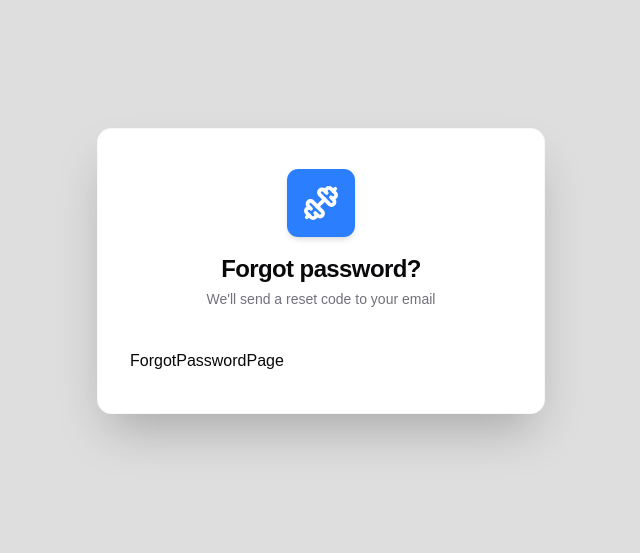
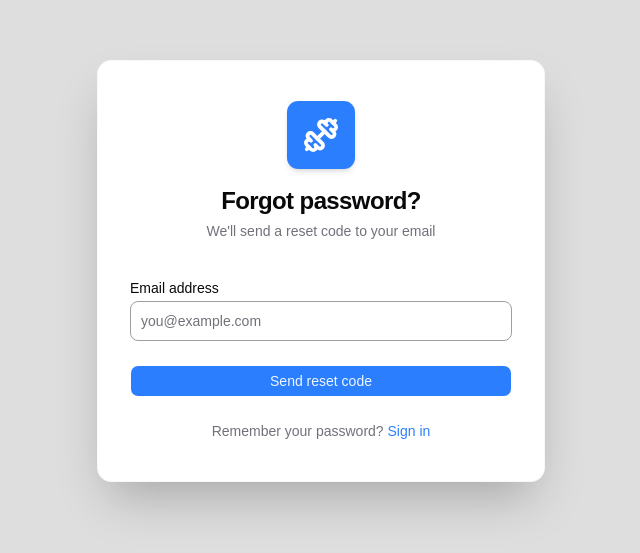
Before and after one commit to saki81/reminder-gym, a React (Vite) app in the folder frontend/: page /forgot-password in a window 1280 px wide. Shown: the part 129-682 px from the top of the page, without its empty margins (319-959 px from the left). Built offline with nearby package versions, Linux system fonts and the light colour scheme; no server answers.

Commit message:
frontend: fix useMe, fix  otp page logic, add forgot password logic, backend: add otp in forgot password controler

```diff
--- a/frontend/src/App.tsx
+++ b/frontend/src/App.tsx
@@ -8,7 +8,7 @@ export default function App() {
   return (
     <>
      <AppRouter/>
-     <Toaster />
+    {/* <Toaster /> */}
     </>
  )
 }
--- a/frontend/src/components/auth/ForgotPassworForm.tsx
+++ b/frontend/src/components/auth/ForgotPassworForm.tsx
@@ -0,0 +1,57 @@
+import { useForm } from "react-hook-form";
+import { Input } from "@/components/ui/input";
+import { Label } from "@/components/ui/label";
+import { Button } from "@/components/ui/button";
+import type { ForgotPassword }   from "@/types";
+import type { UseFormSetError }  from "react-hook-form";
+
+type Props = {
+  onSubmit:  (data: ForgotPassword, setError: UseFormSetError<ForgotPassword>) => void;
+  isPending: boolean;
+};
+
+export const ForgotPasswordForm = ({ onSubmit, isPending }: Props) => {
+  const {
+    register,
+    handleSubmit,
+    setError,
+    formState: { errors },
+  } = useForm<ForgotPassword>();
+
+  return (
+    <form
+      onSubmit={handleSubmit((data) => onSubmit(data, setError))}
+      noValidate
+      className="space-y-4"
+    >
+
+      <div className="space-y-1.5">
+        <Label htmlFor="email">Email address</Label>
+        <Input
+          id="email"
+          type="email"
+          autoComplete="email"
+          placeholder="you@example.com"
+          aria-invalid={!!errors.email}
+          {...register("email")}
+        />
+        {errors.email && (
+          <p className="text-xs text-destructive">{errors.email.message}</p>
+        )}
+      </div>
+
+      <Button type="submit" className="w-full mt-2" disabled={isPending}>
+        {isPending ? (
+          <span className="flex items-center gap-2">
+            <span className="size-4 rounded-full border-2 border-white/30
+                             border-t-white animate-spin" />
+            Sending code…
+          </span>
+        ) : (
+          "Send reset code"
+        )}
+      </Button>
+
+    </form>
+  );
+}
--- a/frontend/src/components/auth/RegisterForm.tsx
+++ b/frontend/src/components/auth/RegisterForm.tsx
@@ -32,7 +32,7 @@ export const RegisterForm = ({ onSubmit, isPending }: Props) => {
     } = useForm<RegisterFormData>();
 
 
-    const handleFormSubmit = ({ confirmPassword: _, ...data}: RegisterFormData) => {
+const handleFormSubmit = ({ confirmPassword: _, ...data}: RegisterFormData) => {
          onSubmit(data, setError)
     }
 
--- a/frontend/src/hooks/auth/useForgotPassword.ts
+++ b/frontend/src/hooks/auth/useForgotPassword.ts
@@ -0,0 +1,27 @@
+import { useMutation } from "@tanstack/react-query";
+import { useNavigate } from "react-router-dom";
+import { authApi } from "@/api/authApi";
+import { useToast } from "../shared/useToast";
+import type { ForgotPassword } from "@/types";
+
+
+export function useForgotPassword() {
+    const navigate = useNavigate();
+    const toast = useToast();
+
+    return useMutation({
+        mutationFn: (data: ForgotPassword) => authApi.forgotPassword(data),
+
+        onSuccess: (_, data) => {
+            toast.success(`Reset code sent to ${data.email}`);
+
+            navigate("/verify-otp", {
+                replace: true,
+                state: {
+                    email: data.email,
+                    type: "reset-password",
+                },
+            })
+        }
+    })
+}
--- a/frontend/src/hooks/auth/useMe.ts
+++ b/frontend/src/hooks/auth/useMe.ts
@@ -6,18 +6,6 @@ import { useAuth } from "../shared/useAuth";
 
 export function useMe() {
 
-  /*return useQuery({
-    queryKey: ["me"],
-
-    queryFn: async () => {
-      const res = await authApi.me();
-      return res.data.user;
-    },
-
-    retry: false,
-
-    staleTime: 1000 * 60 * 5,
-  });*/
 
   const { login,logout, setLoading } = useAuth();
 
@@ -29,8 +17,8 @@ export function useMe() {
   });
 
   useEffect(() => {
-    if (data?.data) {
-      login(data.data);
+    if (data) {
+      login(data);
       return;
 
     }
--- a/frontend/src/hooks/auth/useRegister.ts
+++ b/frontend/src/hooks/auth/useRegister.ts
@@ -15,12 +15,13 @@ export function useRegister() {
         onSuccess: (_, data ) => {
 
              toast.info("Verification code sent to your email");
-            navigate("/verify-otp", {
+             navigate("/verify-otp", {
+
                 replace: true,
-                state: { email: data.email,fromRegister: true,
-                 },
+                state: { email: data.email, type: "register", },
 
             })
+
         }
     })
 }
--- a/frontend/src/hooks/auth/useVerifyEmail.ts
+++ b/frontend/src/hooks/auth/useVerifyEmail.ts
@@ -17,12 +17,14 @@ export function useVerifyEmail() {
 
       onSuccess: async () => {
 
+
        const user = await queryClient.fetchQuery({
          queryKey: ["me"],
          queryFn: authApi.me
     });
 
     login(user);
+
 
   console.log("UPDATED USER:", user);
   console.log("gymId:", user?.gymId);
@@ -32,12 +34,16 @@ export function useVerifyEmail() {
 
   if (!user.emailVerified) return;
 
+
+
   if (!user.gymId) {
     navigate("/gym/create", { replace: true });
     return;
   }
 
   navigate("/dashboard", { replace: true });
+
+
    }
  });
 }
--- a/frontend/src/pages/auth/ForgotPasswordPage.tsx
+++ b/frontend/src/pages/auth/ForgotPasswordPage.tsx
@@ -1,7 +1,48 @@
+import { Link } from "react-router-dom"
+import { ForgotPasswordForm } from "@/components/auth/ForgotPassworForm";
+import { useToast } from "@/hooks/shared/useToast";
+import { applyFieldErrors, getFieldErrors, getErrorMessage } from "@/hooks/shared/useFieldErrors";
+import type { ForgotPassword } from "@/types";
+import type { UseFormSetError } from "react-hook-form";
+import { useForgotPassword } from "@/hooks/auth/useForgotPassword";
 
 
 export const ForgotPasswordPage = () => {
+  const { mutate: forgotPassword, isPending } = useForgotPassword();
+  const toast = useToast();
+
+  const handleSubmit = (data: ForgotPassword, setError: UseFormSetError<ForgotPassword>) => {
+
+     forgotPassword(data, {
+       onError: (err) => {
+        const fieldErrors = getFieldErrors(err);
+        const hashFieldErrors = Object.keys(fieldErrors).length > 0;
+
+        if(hashFieldErrors) {
+           applyFieldErrors(err, setError);
+        } else {
+           toast.error(getErrorMessage(err, "Failed to send reset code. Try again." ))
+        }
+       }
+     })
+  }
   return (
-    <div>ForgotPasswordPage</div>
+      <>
+         <ForgotPasswordForm
+            onSubmit={handleSubmit}
+            isPending={isPending}
+            />
+
+          <p className="text-center text-sm text-muted-foreground mt-6">
+              Remember your password?{" "}
+              <Link
+               to="/login"
+               className="text-primary font-medium hover:underline underline-offset-4"
+             >
+                  Sign in
+              </Link>
+          </p>
+
+      </>
   )
 }
--- a/frontend/src/pages/auth/OtpVeriffyPage.tsx
+++ b/frontend/src/pages/auth/OtpVeriffyPage.tsx
@@ -1,4 +1,4 @@
-import { Link, useLocation, Navigate } from "react-router-dom";
+import { Link, useLocation, Navigate, useNavigate } from "react-router-dom";
 import { OtpVerificationForm }          from "@/components/auth/OtpVerificationForm";
 import { useSendVerifyOtp }                 from "@/hooks/auth/useSendVerifyOtp";
 import { useVerifyEmail } from "@/hooks/auth/useVerifyEmail";
@@ -11,28 +11,56 @@ import { getErrorMessage }              from "@/hooks/shared/useFieldErrors";
 export const VerifyOtpPage = () => {
 //  const { user } = useAuth();
   const location = useLocation();
- // const navigate = useNavigate()
+  const navigate = useNavigate()
   const toast = useToast();
 
+  // state from navigation
+  const email = location.state?.email;
+ // const fromRegister = location.state?.fromRegister;
+  // register or reset-password
+  const type = location.state?.type;
 
-  const email = location.state?.email;
-  const fromRegister = location.state?.fromRegister;
+  const fromRegister = type === "register";
+  const fromResetPassword = type ==="reset-password";
 
   const { mutate: sendOtp, isPending: isResending } = useSendVerifyOtp()
   const { mutate: emailVerified, isPending } = useVerifyEmail();
 
-   if (!fromRegister) {
+   if (!type) {
     return <Navigate to="/login" replace />;
   }
 
   const handleSubmit = (otp: string) => {
-      emailVerified(otp, {
-            onError: (err) =>
-              toast.error(getErrorMessage(err, "Invalid or expired code. Try again.")),
 
+    // register flow
+    if (fromRegister) {
+
+        emailVerified(otp, {
+
+        onError: (err) =>
+
+          toast.error(
+            getErrorMessage(
+              err,
+              "Invalid or expired code. Try again."
+            )
+          ),
+      });
+
+      return;
+  }
+
+  // reset password flow
+  if (fromResetPassword) {
+
+      navigate("/reset-password", {
+        replace: true,
+
+        state: { otp, email }
       })
-  };
-
+     }
+      return;
+  }
 
   return (
     <>
```
Also changed, not shown: 1 other file (tests, documents, lock files or other folders).
